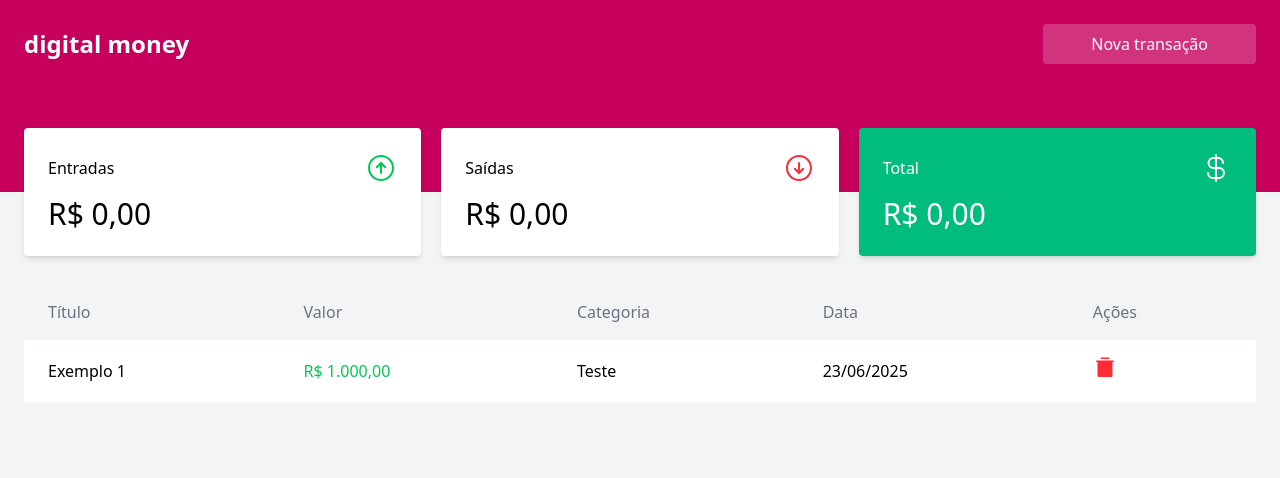
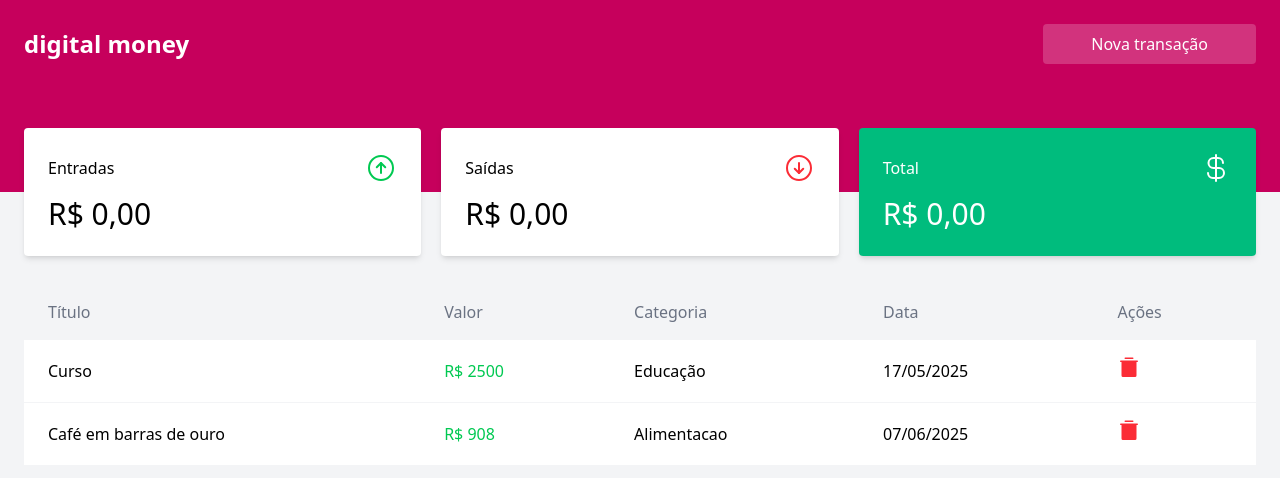
Before and after one commit to MFN1206/digital-money, a React (Vite) app: page /dashboard in a window 1280 px wide. Shown: the top 478 px of the page. Built offline with nearby package versions, Linux system fonts and the light colour scheme; data requests are answered from the project's data file.

Commit message:
up dashboard

```diff
--- /dev/null
+++ b/db.json
@@ -0,0 +1,20 @@
+{
+  "transactions": [
+    {
+      "id": "950a",
+      "title": "Curso",
+      "price": 2500,
+      "category": "Educação",
+      "transactionType": "withdraw",
+      "date": "17/05/2025"
+    },
+    {
+      "title": "Café em barras de ouro",
+      "price": 908,
+      "category": "Alimentacao",
+      "transactionType": "withdraw",
+      "date": "07/06/2025",
+      "id": "8bca"
+    }
+  ]
+}
--- a/package.json
+++ b/package.json
@@ -13,6 +13,7 @@
     "@headlessui/react": "^2.2.4",
     "@heroicons/react": "^2.2.0",
     "@tailwindcss/vite": "^4.1.7",
+    "axios": "^1.10.0",
     "json-server": "^1.0.0-beta.3",
     "phosphor-react": "^1.4.1",
     "react": "^19.1.0",
--- a/src/pages/DashboardPage.jsx
+++ b/src/pages/DashboardPage.jsx
@@ -5,11 +5,27 @@ import {
   TrashSimple,
 } from "phosphor-react";
 import Modal from "../components/Modal/Modal";
-import { useState } from "react";
+import { useEffect, useState } from "react";
 import Card from "../components/Card/Card";
+import axios from "axios";
 
 function DashbordPage() {
   const [open, setOpen] = useState(false);
+  const [transactions, setTransactions] = useState([]);
+
+  console.log(transactions);
+  async function getTransactions() {
+    const transactionsData = await axios.get(
+      "http://localhost:3000/transactions"
+    );
+
+    setTransactions(transactionsData.data);
+  }
+
+  // getTransactions();
+  useEffect(() => {
+    getTransactions();
+  }, []);
 
   return (
     <div className="min-h-screen flex flex-col bg-gray-100">
@@ -28,12 +44,27 @@ function DashbordPage() {
       </header>
       <main className="flex-1 container mx-auto py-8 md:px-6">
         <div className="grid grid-cols-1 md:grid-cols-3 gap-5 -mt-24">
-          <Card title="Entradas" icon={<ArrowCircleUp className="text-green-500" size={32} />} amount="R$ 0,00" bgColor="bg-white" />
+          <Card
+            title="Entradas"
+            icon={<ArrowCircleUp className="text-green-500" size={32} />}
+            amount="R$ 0,00"
+            bgColor="bg-white"
+          />
 
-          <Card title="Saídas" icon={<ArrowCircleDown className="text-red-500" size={32} />} amount="R$ 0,00" bgColor="bg-white" />
+          <Card
+            title="Saídas"
+            icon={<ArrowCircleDown className="text-red-500" size={32} />}
+            amount="R$ 0,00"
+            bgColor="bg-white"
+          />
 
-          <Card title="Total" icon={<CurrencyDollar size={32} />} amount="R$ 0,00"  bgColor="bg-emerald-500" textColor="text-white" />
-
+          <Card
+            title="Total"
+            icon={<CurrencyDollar size={32} />}
+            amount="R$ 0,00"
+            bgColor="bg-emerald-500"
+            textColor="text-white"
+          />
         </div>
 
         <div className="overflow-x-auto mt-8">
@@ -49,13 +80,15 @@ function DashbordPage() {
               </tr>
             </thead>
             <tbody className="divide-y divide-gray-100">
+              {transactions.map((transaction) => {
+                return (
                   <tr className="hover:bg-gray-50 bg-white">
-                <td className="px-6 py-4">Exemplo 1</td>
+                    <td className="px-6 py-4">{transaction.title}</td>
                     <td className="px-6 py-4 text-green-500 font-medium">
-                  R$ 1.000,00
+                      R$ {transaction.price}
                     </td>
-                <td className="px-6 py-4">Teste</td>
-                <td className="px-6 py-4">23/06/2025</td>
+                    <td className="px-6 py-4">{transaction.category}</td>
+                    <td className="px-6 py-4">{transaction.date}</td>
                     <td className="px-6 py-4">
                       <button className="text-blue-500 hover:text-blue-700">
                         <TrashSimple
@@ -66,6 +99,8 @@ function DashbordPage() {
                       </button>
                     </td>
                   </tr>
+                );
+              })}
             </tbody>
           </table>
         </div>
```
Also changed, not shown: 1 other file (tests, documents, lock files or other folders). Lines whose indentation alone changed are shown as unchanged.
